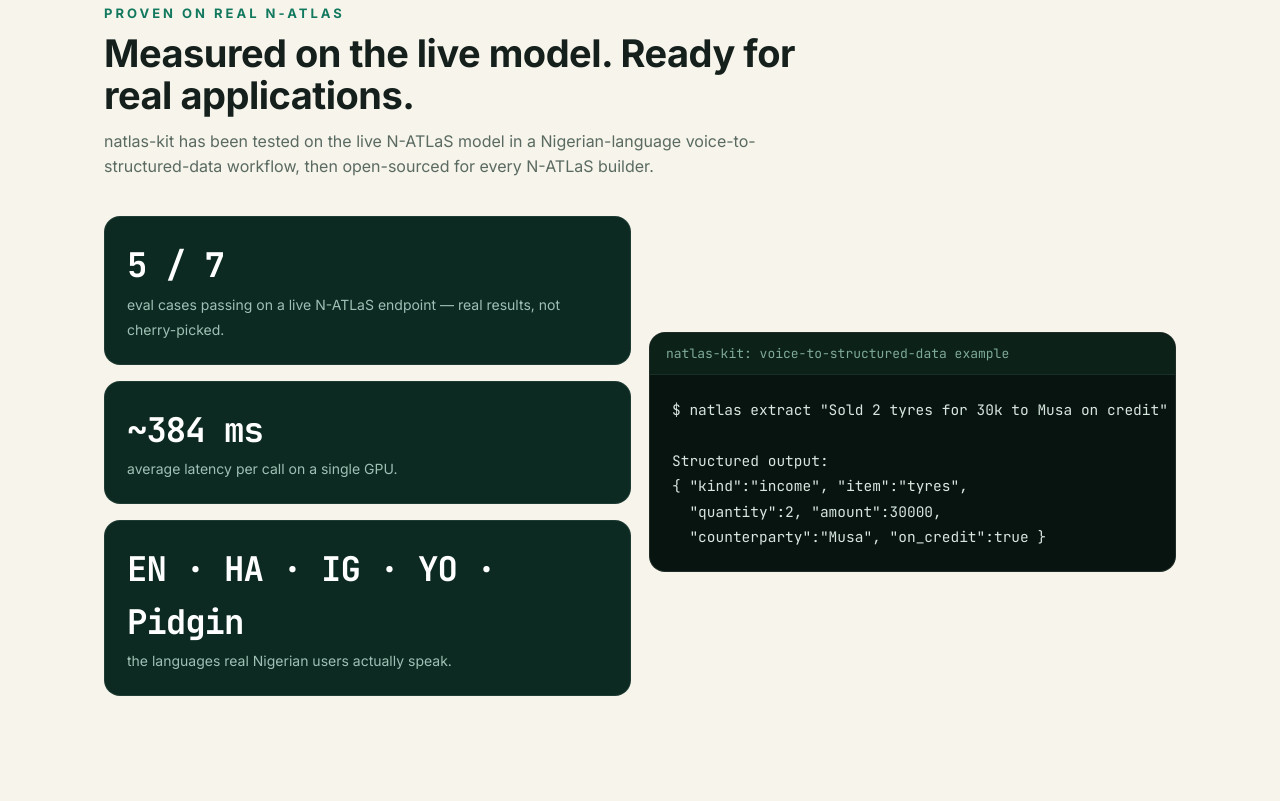
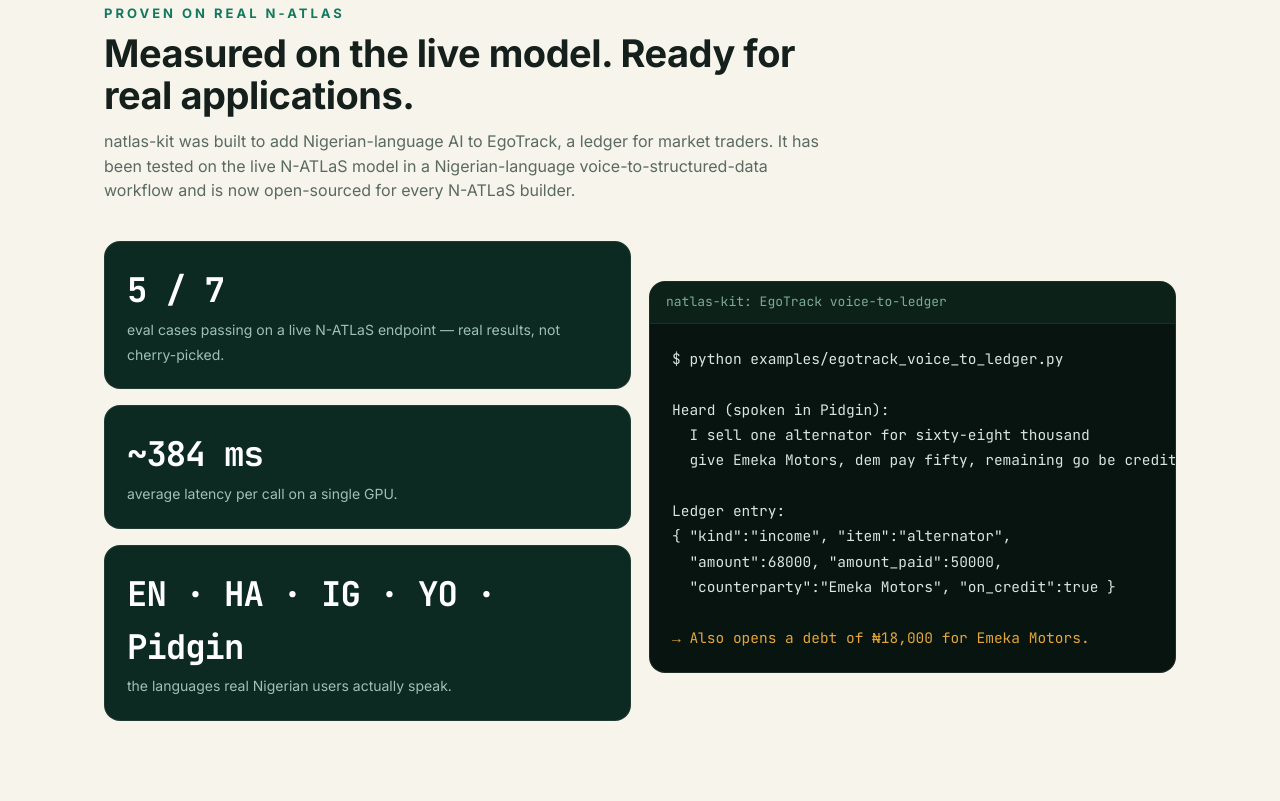
Before and after one commit to nevodesigns/natlas-kit, a plain HTML site: page web/index.html in a window 1280 px wide. Shown: the part 2979-3780 px from the top of the page. Drawn offline with Linux system fonts and the light colour scheme.

Commit message:
Restore EgoTrack example and beta status

```diff
--- a/web/index.html
+++ b/web/index.html
@@ -221,7 +221,7 @@ extract(nat, <span class="c-str">"Sold 2 brake pads for 15k to Musa on credit"</
     <div class="section-head">
       <div class="eyebrow">Proven on real N-ATLaS</div>
       <h2>Measured on the live model. Ready for real applications.</h2>
-      <p class="muted" style="margin-top:12px">natlas-kit has been tested on the live N-ATLaS model in a Nigerian-language voice-to-structured-data workflow, then open-sourced for every N-ATLaS builder.</p>
+      <p class="muted" style="margin-top:12px">natlas-kit was built to add Nigerian-language AI to EgoTrack, a ledger for market traders. It has been tested on the live N-ATLaS model in a Nigerian-language voice-to-structured-data workflow and is now open-sourced for every N-ATLaS builder.</p>
     </div>
     <div class="grid cols-2" style="margin-top:30px;align-items:center">
       <div class="stat-row" style="flex-direction:column">
@@ -230,13 +230,19 @@ extract(nat, <span class="c-str">"Sold 2 brake pads for 15k to Musa on credit"</
         <div class="stat"><b>EN · HA · IG · YO · Pidgin</b><span>the languages real Nigerian users actually speak.</span></div>
       </div>
       <div class="code">
-        <div class="bar">natlas-kit: voice-to-structured-data example</div>
-<pre><span class="c-cmd">$</span> natlas extract "Sold 2 tyres for 30k to Musa on credit" --schema examples/sale.json
+        <div class="bar">natlas-kit: EgoTrack voice-to-ledger</div>
+<pre><span class="c-cmd">$</span> python examples/egotrack_voice_to_ledger.py
 
-<span class="c-out">Structured output:</span>
-{ <span class="c-str">"kind"</span>:<span class="c-str">"income"</span>, <span class="c-str">"item"</span>:<span class="c-str">"tyres"</span>,
-  <span class="c-str">"quantity"</span>:2, <span class="c-str">"amount"</span>:30000,
-  <span class="c-str">"counterparty"</span>:<span class="c-str">"Musa"</span>, <span class="c-str">"on_credit"</span>:true }</pre>
+<span class="c-out">Heard (spoken in Pidgin):</span>
+  I sell one alternator for sixty-eight thousand
+  give Emeka Motors, dem pay fifty, remaining go be credit.
+
+<span class="c-out">Ledger entry:</span>
+{ <span class="c-str">"kind"</span>:<span class="c-str">"income"</span>, <span class="c-str">"item"</span>:<span class="c-str">"alternator"</span>,
+  <span class="c-str">"amount"</span>:68000, <span class="c-str">"amount_paid"</span>:50000,
+  <span class="c-str">"counterparty"</span>:<span class="c-str">"Emeka Motors"</span>, <span class="c-str">"on_credit"</span>:true }
+
+<span style="color:#E3A63C">→ Also opens a debt of ₦18,000 for Emeka Motors.</span></pre>
       </div>
     </div>
   </div>
@@ -259,6 +265,7 @@ extract(nat, <span class="c-str">"Sold 2 brake pads for 15k to Musa on credit"</
       <div class="foot-links">
         <a href="https://github.com/nevodesigns/natlas-kit" target="_blank" rel="noopener">GitHub</a>
         <a href="https://huggingface.co/NCAIR1/N-ATLaS" target="_blank" rel="noopener">N-ATLaS model</a>
+        <strong title="Still in beta / product testing" style="font-weight:700;cursor:help">EgoTrack</strong>
       </div>
     </div>
     <p class="note">
```
